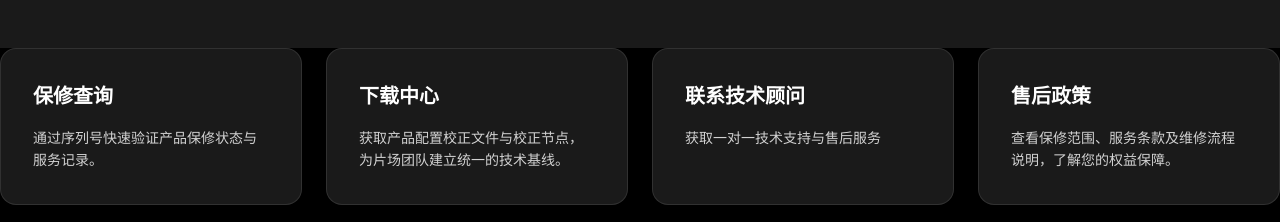
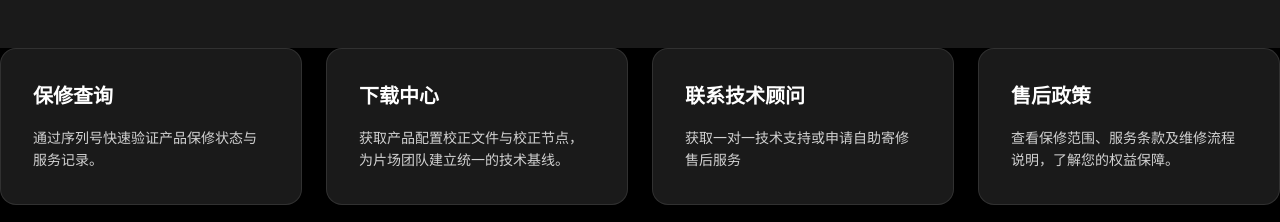
Before and after one commit to MaxCINE-Lab/MaxCINE, a plain HTML site: page index.html in a window 1280 px wide. Shown: the part 2680-2902 px from the top of the page. Drawn offline with Linux system fonts and the light colour scheme.

Commit message:
Update index.html

```diff
--- a/index.html
+++ b/index.html
@@ -210,7 +210,7 @@
   <!-- 联系技术顾问 -->
   <a href="./support/" class="mc-support-card mc-support-card--clickable">
     <h3>联系技术顾问</h3>
-    <p>获取一对一技术支持与售后服务</p>
+    <p>获取一对一技术支持或申请自助寄修售后服务</p>
   </a>
   <!-- 🆕 售后政策 -->
   <a href="./support/policy.html" class="mc-support-card mc-support-card--clickable">
```
